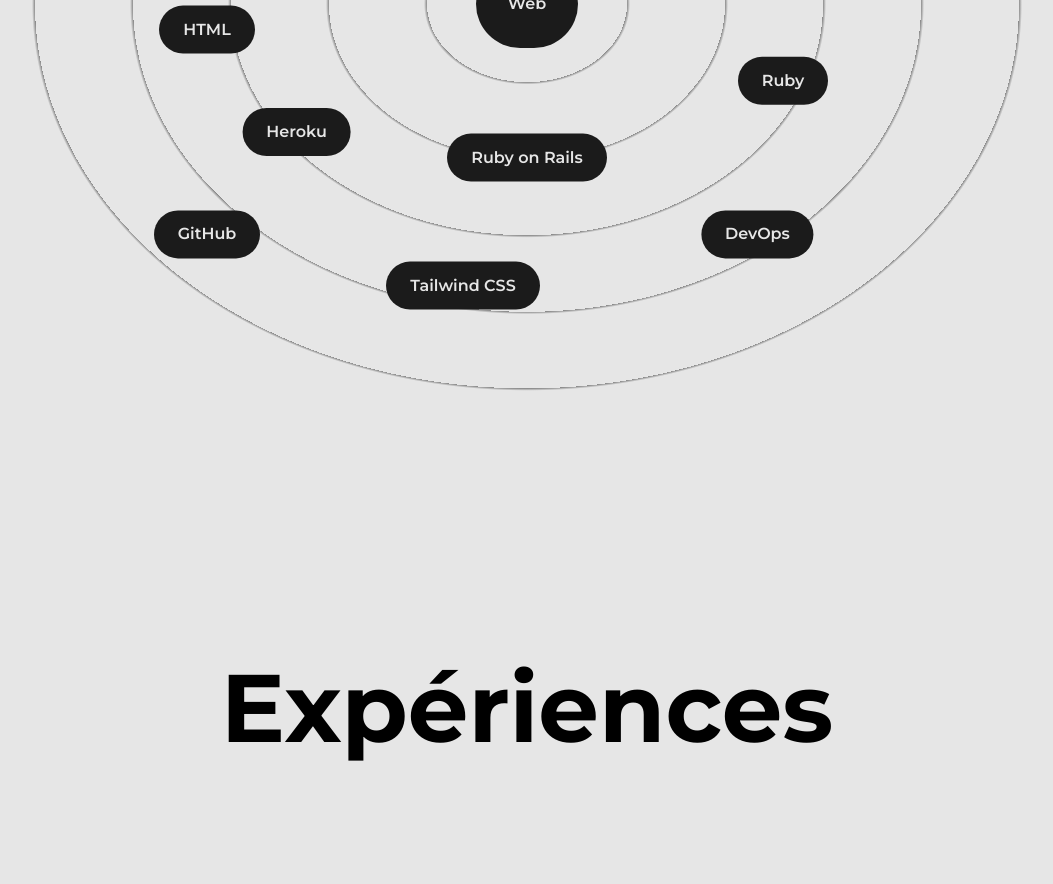
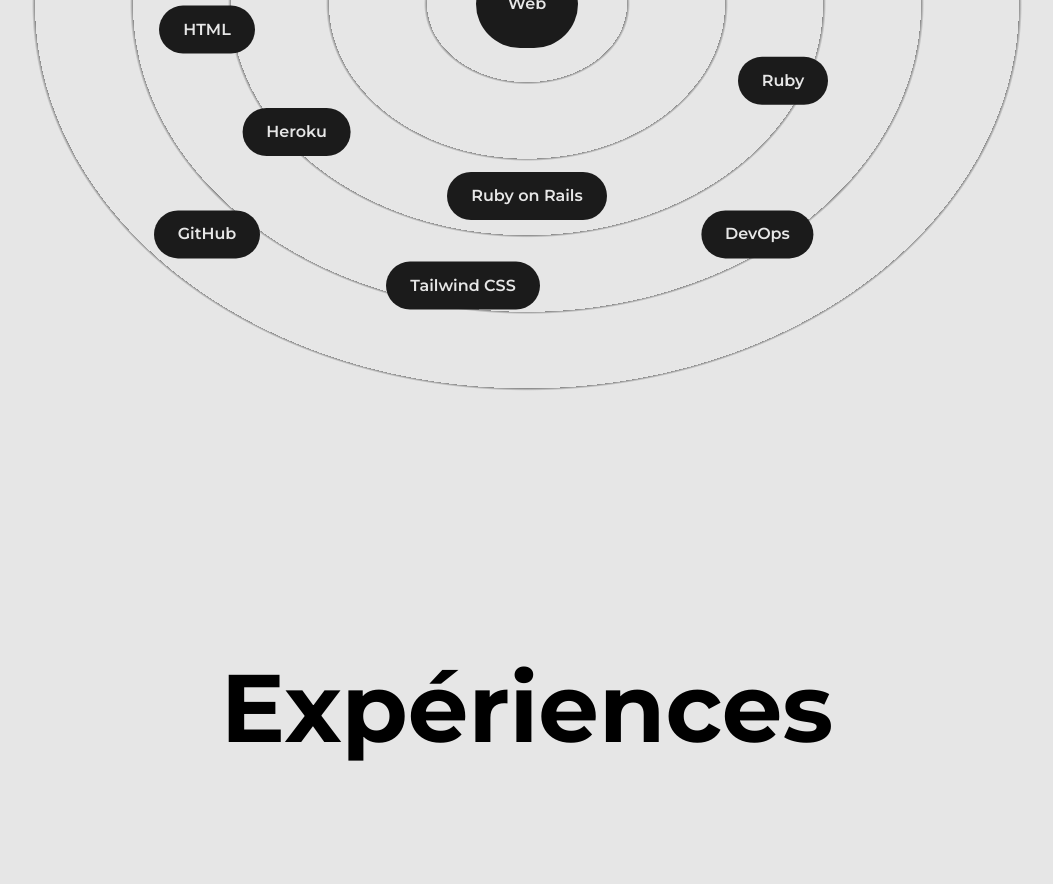
Before and after one commit to Mathouzalem/mbportfolio, a Next.js app in the folder next/: page /about in a window 1280 px wide. Shown: the part 1680-2564 px from the top of the page, without its empty margins (113-1166 px from the left). Built offline with nearby package versions, Linux system fonts and the light colour scheme.

Commit message:
ror place

```diff
--- a/next/src/components/Skills.js
+++ b/next/src/components/Skills.js
@@ -25,7 +25,7 @@
         <Skill name="HTML" x="-25vw" y="2vw"/>
         <Skill name="CSS" x="-5vw" y="-10vw"/>
         <Skill name="Ruby" x="20vw" y="6vw"/>
-        <Skill name="Ruby on Rails" x="0vw" y="12vw"/>
+        <Skill name="Ruby on Rails" x="0vw" y="15vw"/>
         <Skill name="Figma" x="-20vw" y="-15vw"/>
         <Skill name="Javascript" x="15vw" y="-12vw"/>
         <Skill name="ReactJS" x="32vw" y="-5vw"/>
```
